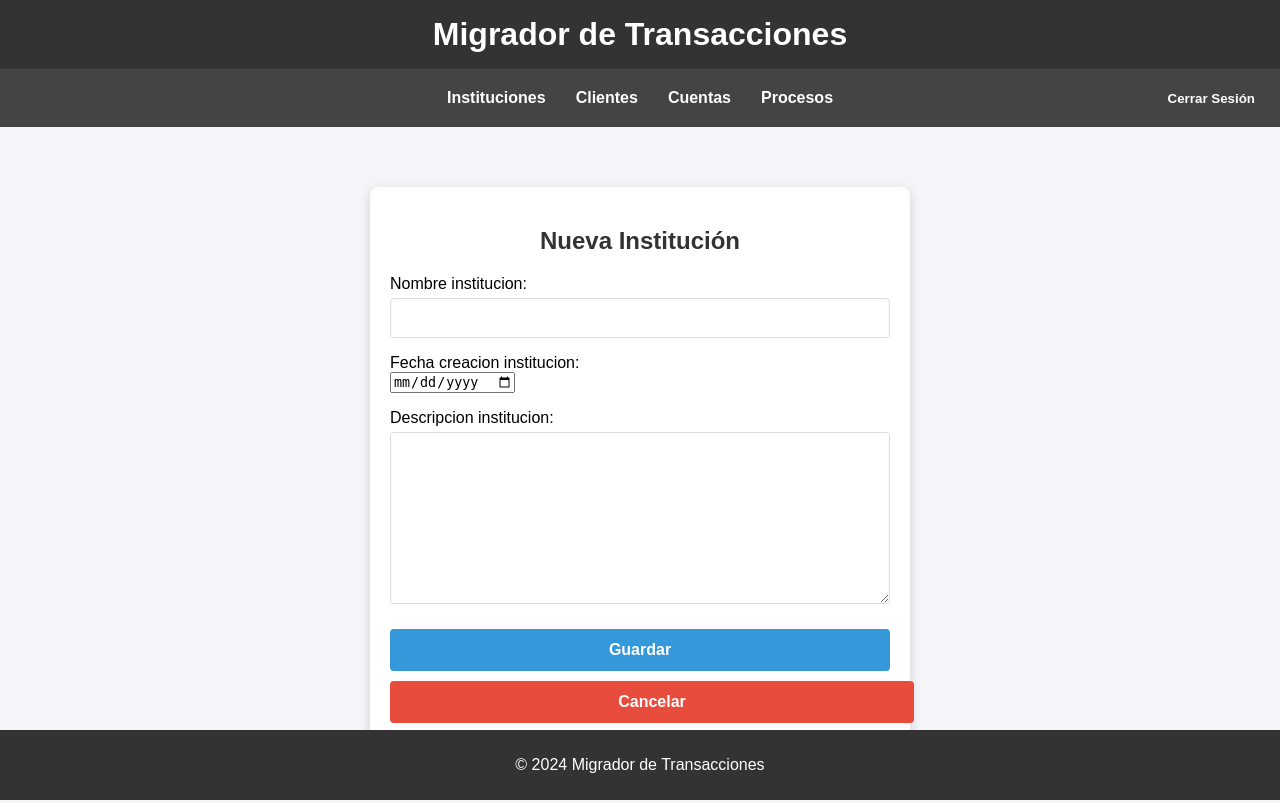
After one commit to jlchavarriaga/migrador, a Django app: page /instituciones/nueva/ in a window 1280 px wide. The commit adds this page. Run offline with Django 5.2, Linux system fonts and the light colour scheme; the visitor is signed in with stand-in values (Sample User, id 1).

Commit message:
feat: add instituciones CRUD and improvements

```diff
--- a/django_app/app_banco/forms.py
+++ b/django_app/app_banco/forms.py
@@ -1,7 +1,7 @@
 # app_banco/forms.py
 
 from django import forms
-from .models import Cliente, Cuenta
+from .models import Cliente, Cuenta, Institucion
 
 class ClienteForm(forms.ModelForm):
     class Meta:
@@ -20,3 +20,11 @@ class CuentaForm(forms.ModelForm):
         widgets = {
             'fecha_creacion_cuenta': forms.DateInput(attrs={'type': 'date'}),
         }
+
+class InstitucionForm(forms.ModelForm):
+    class Meta:
+        model = Institucion
+        fields = ['nombre_institucion', 'fecha_creacion_institucion', 'descripcion_institucion']
+        widgets = {
+            'fecha_creacion_institucion': forms.DateInput(attrs={'type': 'date'}),
+        }
--- a/django_app/app_banco/static/css/styles.css
+++ b/django_app/app_banco/static/css/styles.css
@@ -21,19 +21,36 @@ header h1 {
 .menu {
     display: flex;
     justify-content: center;
+    align-items: center;
     background-color: #444;
+    padding: 10px;
+    position: relative;
+}
+
+.menu-center {
+    display: flex;
+    justify-content: center;
+    align-items: center;
+    gap: 15px;
+    /* Espacio entre los enlaces */
 }
 
 .menu a {
     color: #fff;
-    padding: 15px 20px;
+    padding: 10px 15px;
     text-decoration: none;
     font-weight: bold;
-    transition: background 0.3s;
+    transition: background-color 0.3s;
 }
 
 .menu a:hover {
     background-color: #555;
+    border-radius: 4px;
+}
+
+.menu .right {
+    position: absolute;
+    right: 10px;
 }
 
 /* Estilos de contenido principal */
@@ -52,6 +69,66 @@ footer {
     bottom: 0;
     width: 100%;
 }
+
+/* Botón de acción en los formularios */
+.form-button {
+    padding: 10px 15px;
+    background-color: #3498db;
+    color: #fff;
+    border: none;
+    border-radius: 4px;
+    cursor: pointer;
+    font-weight: bold;
+    text-align: center;
+    transition: background-color 0.3s;
+}
+
+.form-button:hover {
+    background-color: #2980b9;
+}
+
+.form-button.cancel {
+    background-color: #e74c3c;
+}
+
+.form-button.cancel:hover {
+    background-color: #c0392b;
+}
+
+/* Botón de cierre de sesión */
+.logout-button {
+    background: none;
+    border: none;
+    color: #fff;
+    cursor: pointer;
+    font-weight: bold;
+    padding: 10px 15px;
+    text-decoration: none;
+    transition: background-color 0.3s;
+}
+
+.logout-button:hover {
+    background-color: #555;
+    border-radius: 4px;
+}
+
+.button-new {
+    background-color: #3498db;
+    color: #fff;
+    padding: 10px 15px;
+    border: none;
+    border-radius: 4px;
+    cursor: pointer;
+    font-weight: bold;
+    text-align: center;
+    text-decoration: none;
+    transition: background-color 0.3s;
+}
+
+.button-new:hover {
+    background-color: #2980b9;
+}
+
 
 /* Estilos del submenú */
 .submenu {
--- a/django_app/app_banco/templates/base.html
+++ b/django_app/app_banco/templates/base.html
@@ -18,10 +18,9 @@
     <!-- Mostrar el menú solo si el usuario ha iniciado sesión -->
 
     <nav class="menu">
-        <a href="{% url 'cliente_list' %}">Lista de Clientes</a>
-        <a href="{% url 'cliente_create' %}">Nuevo Cliente</a>
-        <a href="{% url 'cuenta_list' %}">Lista de Cuentas</a>
-        <a href="{% url 'cuenta_create' %}">Nueva Cuenta</a>
+        <a href="{% url 'institucion_list' %}">Instituciones</a>
+        <a href="{% url 'cliente_list' %}">Clientes</a>
+        <a href="{% url 'cuenta_list' %}">Cuentas</a>
 
         <!-- Menú desplegable para procesos de carga y descarga -->
         <div class="submenu">
@@ -33,15 +32,17 @@
         </div>
         {% endif %}
 
+        <!-- Alineación a la derecha para el login/logout -->
+        <div class="right">
             {% if user.is_authenticated %}
             <form action="{% url 'logout' %}" method="post" style="display:inline;">
                 {% csrf_token %}
-            <button type="submit" style="background:none; border:none; color:white; cursor:pointer;">Cerrar
-                Sesión</button>
+                <button type="submit" class="logout-button">Cerrar Sesión</button>
             </form>
             {% else %}
             <a href="{% url 'login' %}">Iniciar Sesión</a>
             {% endif %}
+        </div>
     </nav>
 
     <main>
--- a/django_app/app_banco/templates/clientes/cliente_list.html
+++ b/django_app/app_banco/templates/clientes/cliente_list.html
@@ -6,7 +6,7 @@
 
 {% block content %}
 <h1>Lista de Clientes</h1>
-<a href="{% url 'cliente_create' %}" class="button">Nuevo Cliente</a>
+<a href="{% url 'cliente_create' %}" class="button-new">Nuevo Cliente</a>
 <table class="styled-table">
     <thead>
         <tr>
--- /dev/null
+++ b/django_app/app_banco/templates/institucion/institucion_form.html
@@ -0,0 +1,17 @@
+<!-- templates/institucion_form.html -->
+
+{% extends "base.html" %}
+
+{% block title %}{% if form.instance.pk %}Editar Institución{% else %}Nueva Institución{% endif %}{% endblock %}
+
+{% block content %}
+<div class="form-container">
+    <h2>{% if form.instance.pk %}Editar Institución{% else %}Nueva Institución{% endif %}</h2>
+    <form method="post">
+        {% csrf_token %}
+        {{ form.as_p }}
+        <button type="submit" class="form-button">Guardar</button>
+        <a href="{% url 'institucion_list' %}" class="form-button cancel">Cancelar</a>
+    </form>
+</div>
+{% endblock %}
--- a/django_app/app_banco/urls.py
+++ b/django_app/app_banco/urls.py
@@ -4,6 +4,11 @@ from django.urls import path
 from . import views
 
 urlpatterns = [
+    path('instituciones/', views.institucion_list, name='institucion_list'),
+    path('instituciones/nueva/', views.institucion_create, name='institucion_create'),
+    path('instituciones/<int:pk>/editar/', views.institucion_update, name='institucion_update'),
+    path('instituciones/<int:pk>/eliminar/', views.institucion_delete, name='institucion_delete'),
+
     path('clientes/', views.cliente_list, name='cliente_list'),
     path('clientes/<int:pk>/', views.cliente_detail, name='cliente_detail'),
     path('clientes/new/', views.cliente_create, name='cliente_create'),
--- a/django_app/app_banco/views.py
+++ b/django_app/app_banco/views.py
@@ -8,9 +8,44 @@ from django.core.files.base import ContentFile
 from django.contrib import messages
 import os
 from .management.commands.export_transactions import Command as ExportCommand
-from .models import Cliente, Cuenta, Transaccion
-from .forms import ClienteForm, CuentaForm
+from .models import Cliente, Cuenta, Transaccion, Institucion
+from .forms import ClienteForm, CuentaForm, InstitucionForm
 import tempfile
+
+
+#CRUD institucion
+
+def institucion_list(request):
+    instituciones = Institucion.objects.all()
+    return render(request, 'institucion/institucion_list.html', {'instituciones': instituciones})
+
+def institucion_create(request):
+    if request.method == 'POST':
+        form = InstitucionForm(request.POST)
+        if form.is_valid():
+            form.save()
+            return redirect('institucion_list')
+    else:
+        form = InstitucionForm()
+    return render(request, 'institucion/institucion_form.html', {'form': form})
+
+def institucion_update(request, pk):
+    institucion = get_object_or_404(Institucion, pk=pk)
+    if request.method == 'POST':
+        form = InstitucionForm(request.POST, instance=institucion)
+        if form.is_valid():
+            form.save()
+            return redirect('institucion_list')
+    else:
+        form = InstitucionForm(instance=institucion)
+    return render(request, 'institucion/institucion_form.html', {'form': form})
+
+def institucion_delete(request, pk):
+    institucion = get_object_or_404(Institucion, pk=pk)
+    if request.method == 'POST':
+        institucion.delete()
+        return redirect('institucion_list')
+    return render(request, 'institucion/institucion_confirm_delete.html', {'institucion': institucion})
 
 
 # CRUD para Cliente
```
Also changed, not shown: django_app/app_banco/templates/institucion/institucion_confirm_delete.html (added, +14 -0 lines), django_app/app_banco/templates/institucion/institucion_list.html (added, +34 -0 lines), 1 other file. Lines whose indentation alone changed are shown as unchanged.
